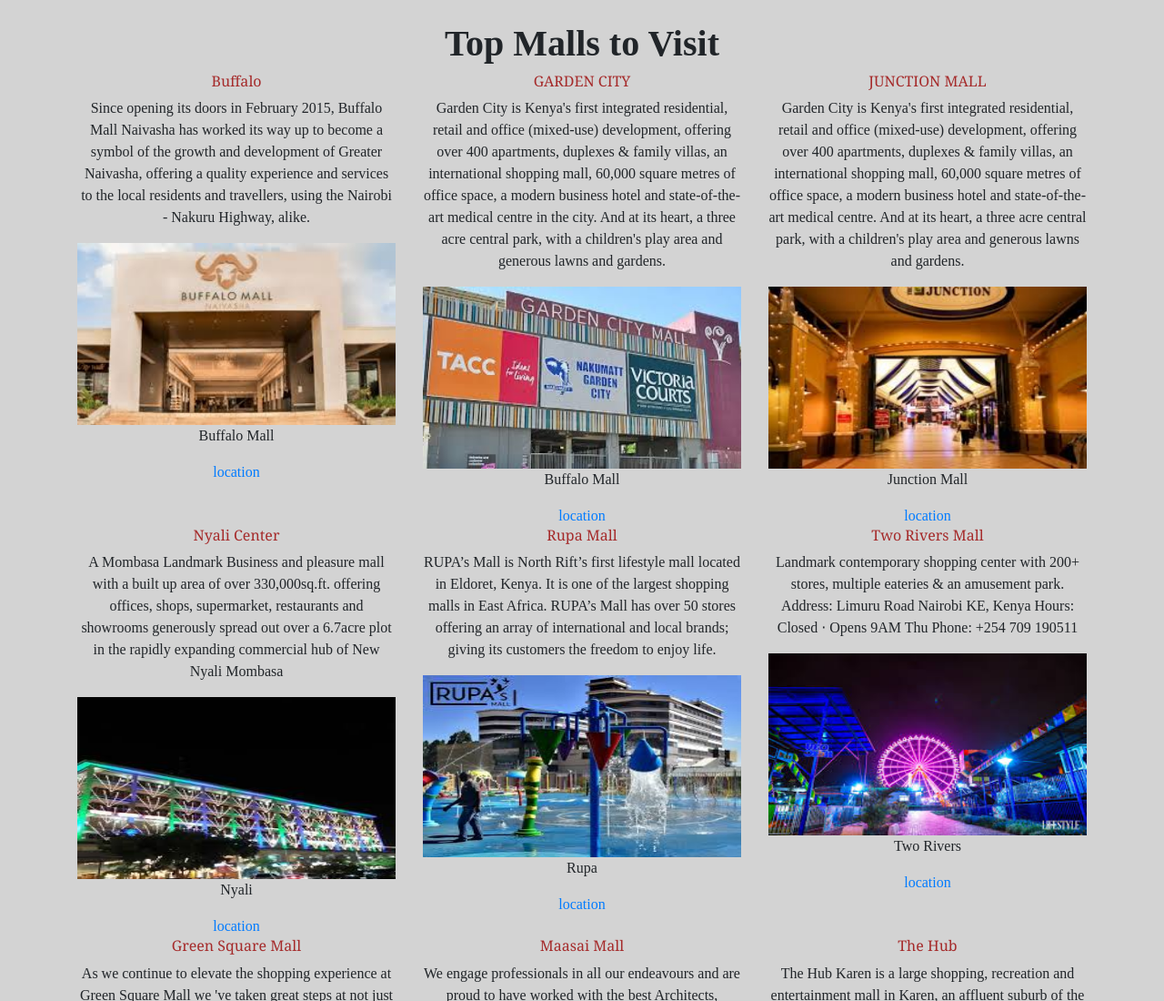
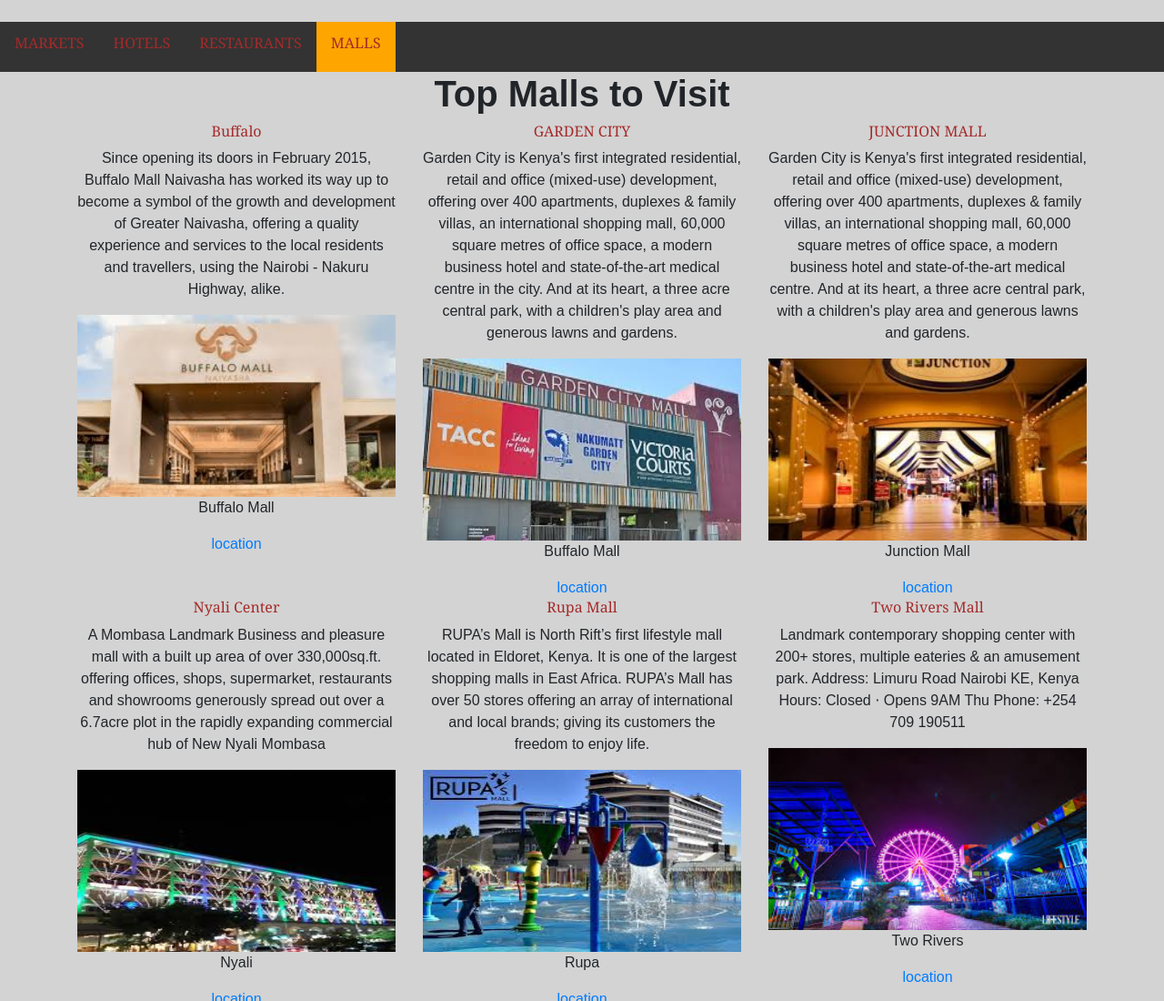
Before and after one commit to karanja477/phoenix-navigator, a plain HTML site: page malls/malls.html in a window 1280 px wide. Shown: the top 1100 px of the page at 91% size. Drawn offline with nearby package versions, Linux system fonts and the light colour scheme.

Commit message:
Navigation menu added

```diff
--- a/malls/malls.html
+++ b/malls/malls.html
@@ -9,8 +9,49 @@
   <script src="js/script.js"></script>
   <title>malls</title>
   <br>
+  <style>
+    body {
+      margin: 0;
+      font-family: Arial, Helvetica, sans-serif;
+    }
+
+    .topnav {
+      overflow: hidden;
+      background-color: #333;
+    }
+
+    .topnav a {
+      float: left;
+      color: #f2f2f2;
+      text-align: center;
+      padding: 14px 16px;
+      text-decoration: none;
+      font-size: 17px;
+    }
+
+    .topnav a:hover {
+      background-color: #ddd;
+      color: black;
+    }
+
+    .topnav a.active {
+      background-color: orange;
+      color: white;
+    }
+    </style>
 </head>
 <body>
+    <div class="topnav">
+
+        <a href="../markets/markets.html"><h3>MARKETS</h3></a>
+
+        <a href="../hotels/hotels.html"><h3>HOTELS</h3></a>
+
+        <a href="../restaurant/restaurant.html"><h3>RESTAURANTS</h3></a>
+
+        <a class="active" href="malls/malls.html"><h3>MALLS</h3></a>
+
+    </div>
     <div class="container">
       <h1 class="headings text-center"><strong> Top Malls to Visit </strong></h1>
         <div class="row text-center">
```
